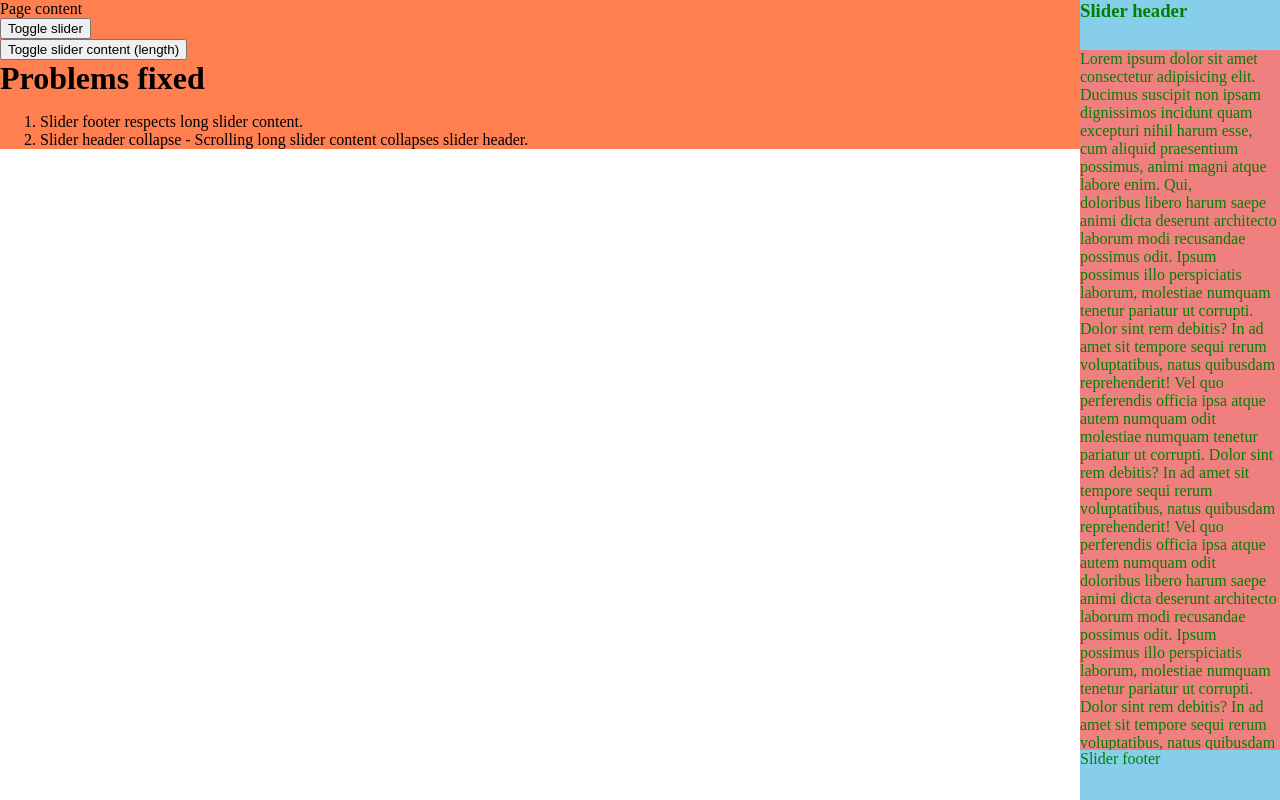
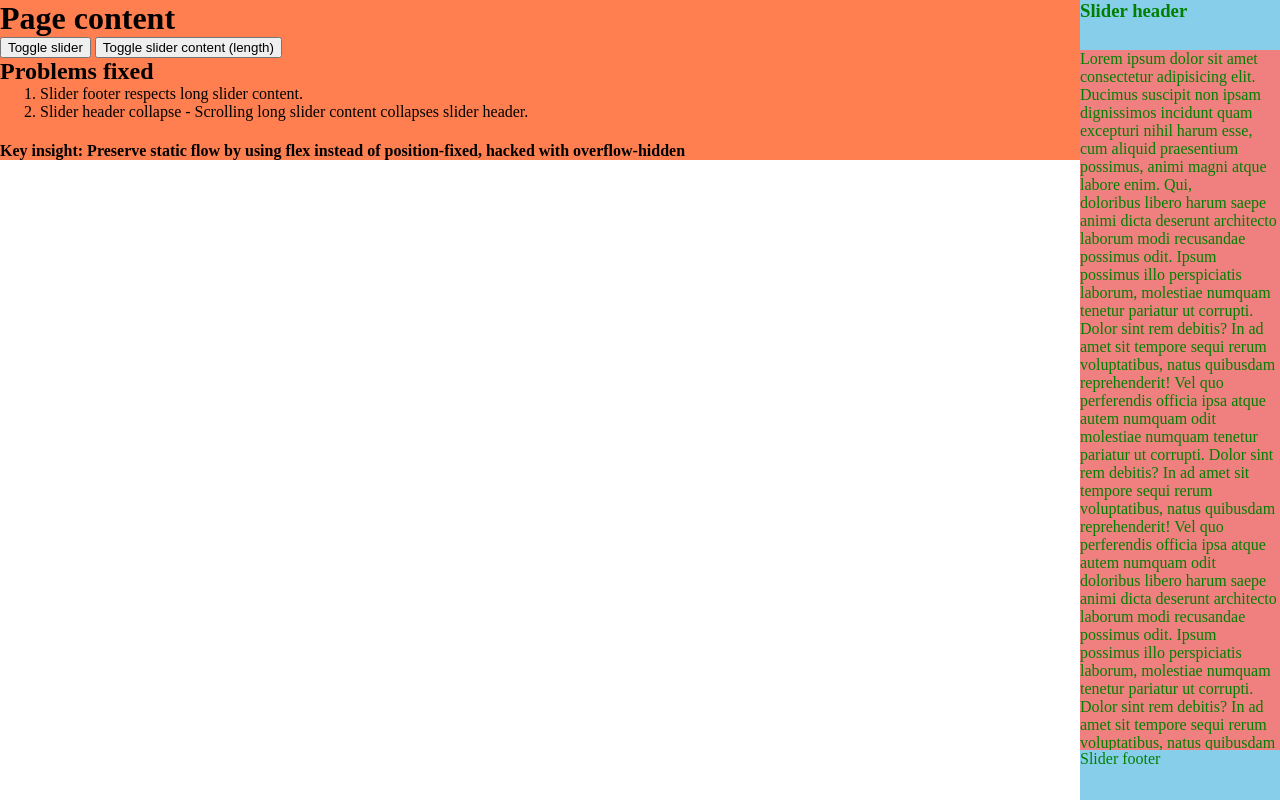
Before and after one commit to exemplar-codes/static-stickyness-slider-example, a plain HTML site: page index.html in a window 1280 px wide. Drawn offline with Linux system fonts and the light colour scheme.

Commit message:
Add more info

```diff
--- a/index.html
+++ b/index.html
@@ -3,13 +3,13 @@
   <head>
     <style>
       body,
+      div,
+      h1,
+      h2,
       h3,
-      h1,
-      div,
-      ul,
+      ol,
       li {
         margin: 0;
-        padding: 0;
       } /*negate chrome default*/
     </style>
     <link rel="stylesheet" href="style.css" />
@@ -44,16 +44,16 @@
   </script>
   <body>
     <div id="page">
-      Page content
+      <h1>Page content</h1>
 
-      <br />
-      <button onclick="toggleSlider()">Toggle slider</button> <br /><button
-        onclick="toggleSliderContentLength()"
-      >
-        Toggle slider content (length)
-      </button>
+      <div>
+        <button onclick="toggleSlider()">Toggle slider</button>
+        <button onclick="toggleSliderContentLength()">
+          Toggle slider content (length)
+        </button>
+      </div>
 
-      <h1>Problems fixed</h1>
+      <h2>Problems fixed</h2>
       <ol>
         <li>Slider footer respects long slider content.</li>
         <li>
@@ -61,6 +61,10 @@
           slider header.
         </li>
       </ol>
+      <h4>
+        Key insight: Preserve static flow by using flex instead of
+        position-fixed, hacked with overflow-hidden
+      </h4>
     </div>
     <div id="slider" class="slider-open">
       <div id="slider-top">
```
